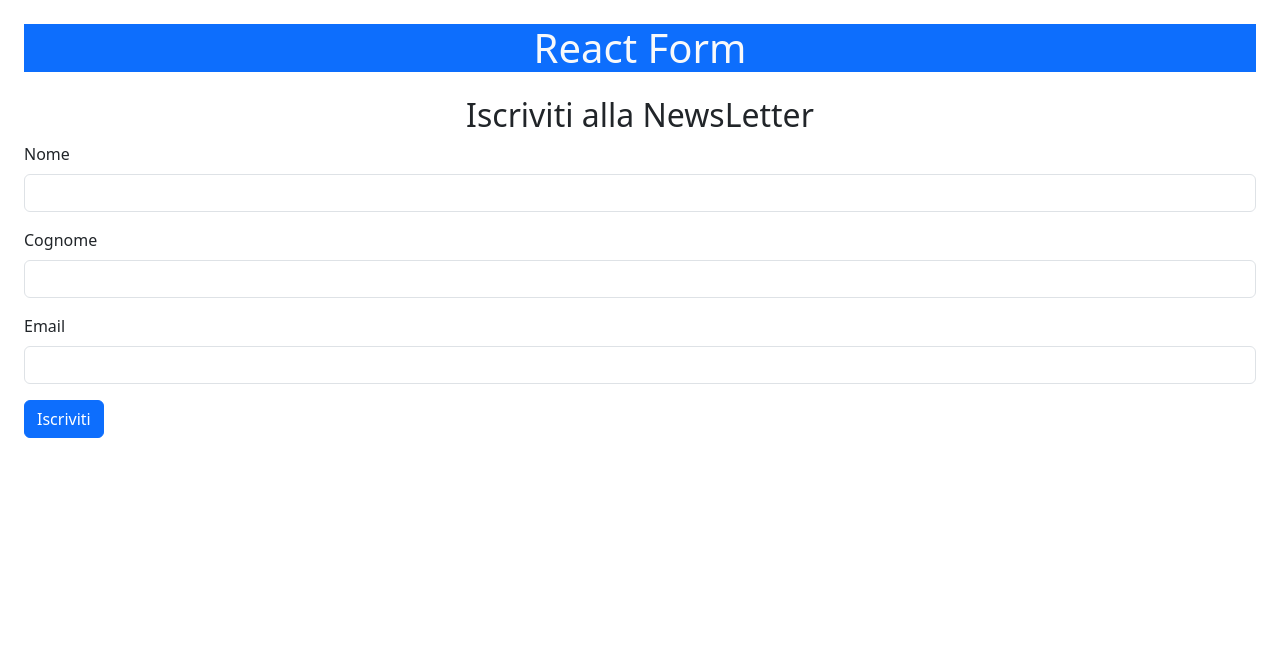
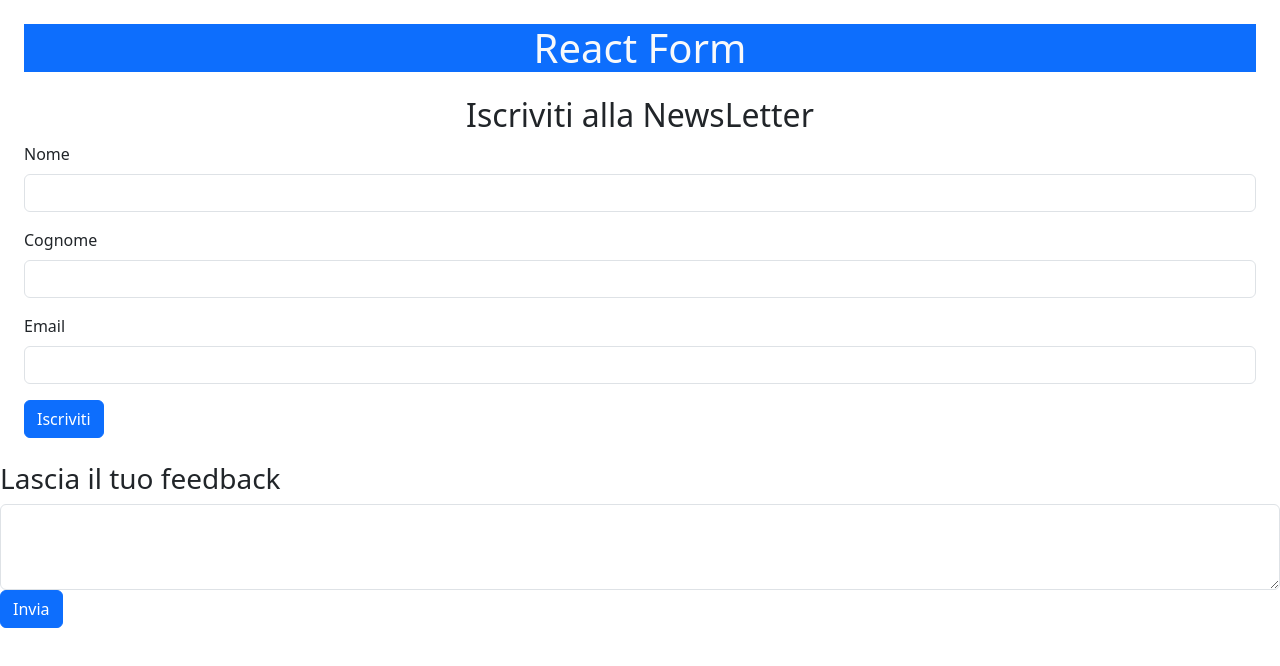
Before and after one commit to JasonBorrelli/react-form, a React (Vite) app: page / in a window 1280 px wide. Shown: the top 666 px of the page. Built offline with nearby package versions, Linux system fonts and the light colour scheme.

Commit message:
feat: add MainContent layout and Feedback component

```diff
--- a/src/component/layout/MainContent.jsx
+++ b/src/component/layout/MainContent.jsx
@@ -1,4 +1,5 @@
 import NewsLetter from "../../component/section/NewsLetter.jsx"
+import Feedback from "../../component/section/Feedback.jsx"
 
 export default function MainContent() {
     return (
@@ -6,7 +7,9 @@ export default function MainContent() {
             <section>
                 <NewsLetter />
             </section>
-
+            <section>
+                <Feedback />
+            </section>
         </main>
     )
 }
--- /dev/null
+++ b/src/component/section/Feedback.jsx
@@ -0,0 +1,11 @@
+export default function Feedback() {
+    return (
+        <section>
+            <h3>Lascia il tuo feedback</h3>
+
+            <textarea className="form-control" id="feedback" rows="3"></textarea>
+            <button type="submit" className="btn btn-primary">Invia</button>
+
+        </section>
+    )
+}
```
